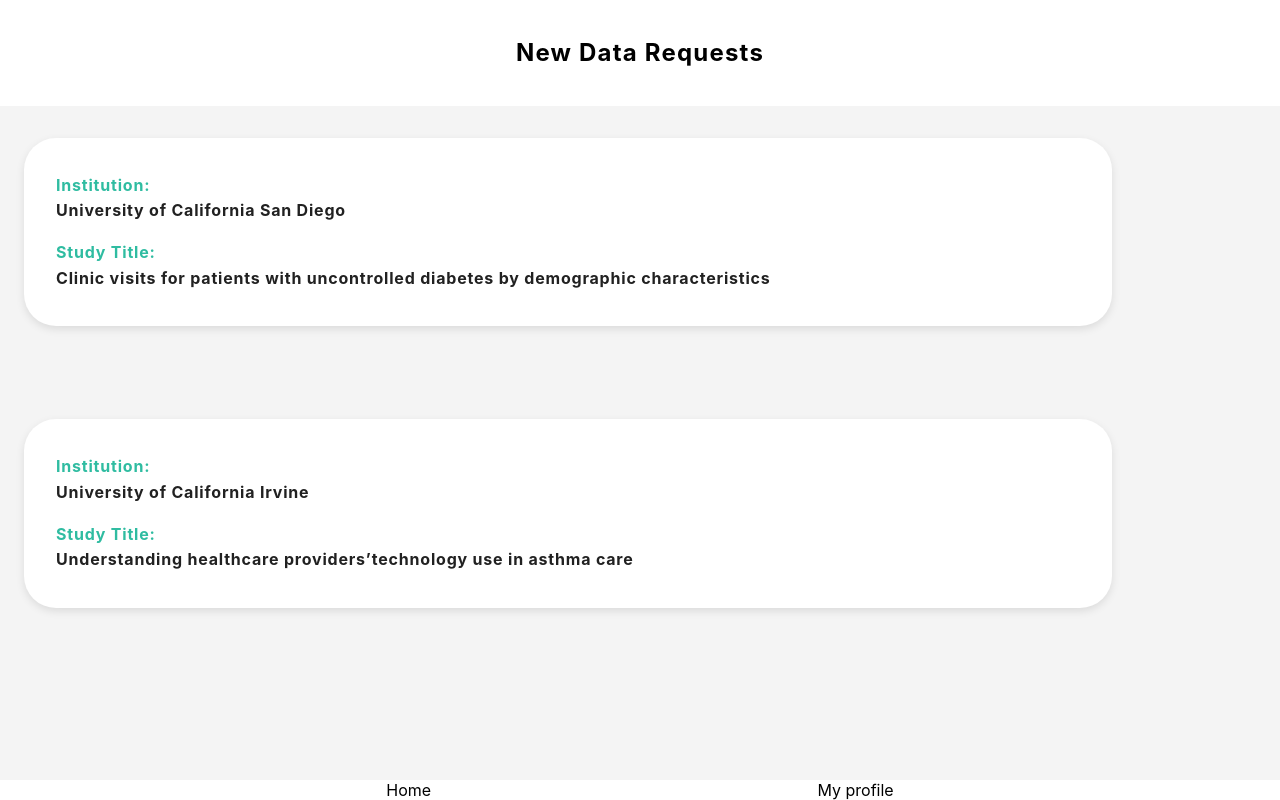
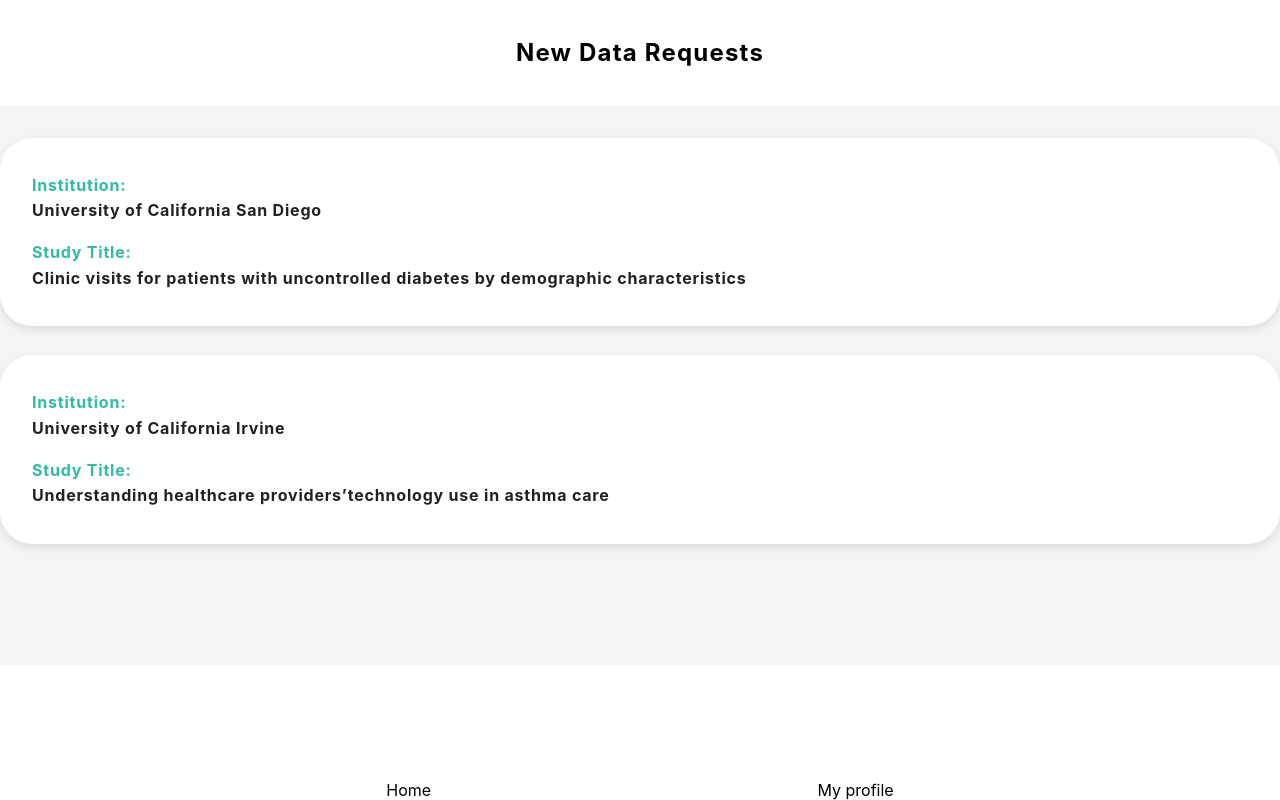
Before and after one commit to huzhx/baseline-preference, a React (Create React App) app: page /data-requests in a window 1280 px wide. Built offline with nearby package versions, Linux system fonts and the light colour scheme.

Commit message:
update study style

```diff
--- a/src/Study.module.css
+++ b/src/Study.module.css
@@ -1,7 +1,6 @@
 .study {
-  width: 85%;
   align-self: center;
-  margin: 0.8em 1.5em 5.8em 1.5em;
+  margin: 0.8em 0 1.8em 0;
   padding: 1.2em 2em;
   background-color: var(--background-color-light);
   border-radius: 2em;
```
